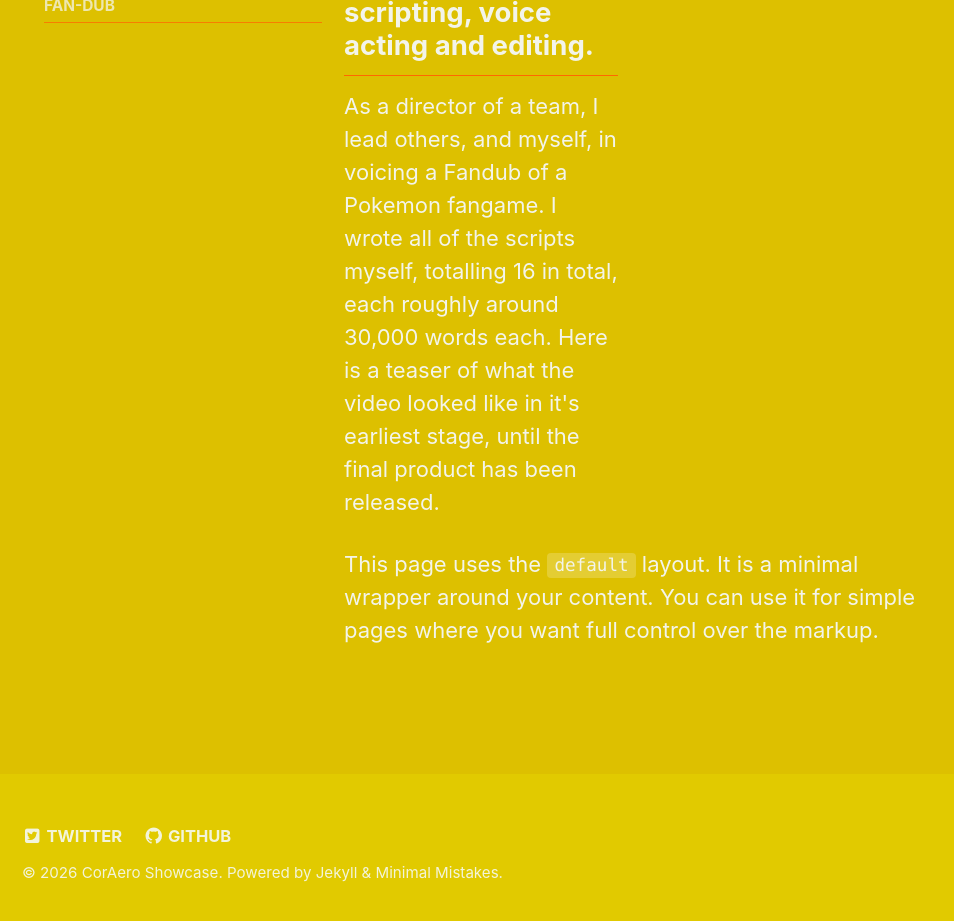
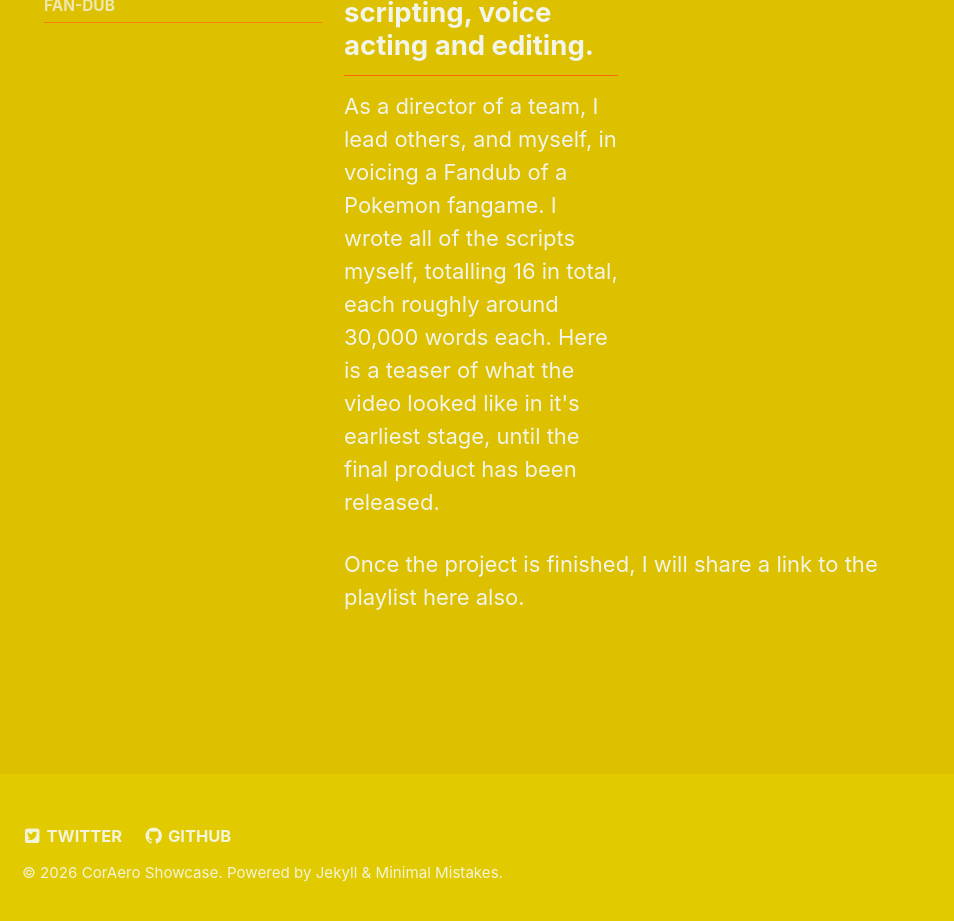
Before and after one commit to MUI-Corey/MUI-Corey.github.io, a Jekyll site: the page built from _pages/fandub.md, in a window 1280 px wide and 1250 px high, cut to the strip 321-1242 px from the top of the window. Shown: the whole strip, without its empty margins (0-954 px from the left). Built offline with Jekyll 4.4.1, drawn with Linux system fonts in a browser that asks for light colours.

Commit message:
Update fandub.md

```diff
--- a/_pages/fandub.md
+++ b/_pages/fandub.md
@@ -23,5 +23,4 @@ As a director of a team, I lead others, and myself, in voicing a Fandub of a Pok
 </div>
 </div>
 
-This page uses the `default` layout. It is a minimal wrapper around your content.
-You can use it for simple pages where you want full control over the markup.
+Once the project is finished, I will share a link to the playlist here also.
```
